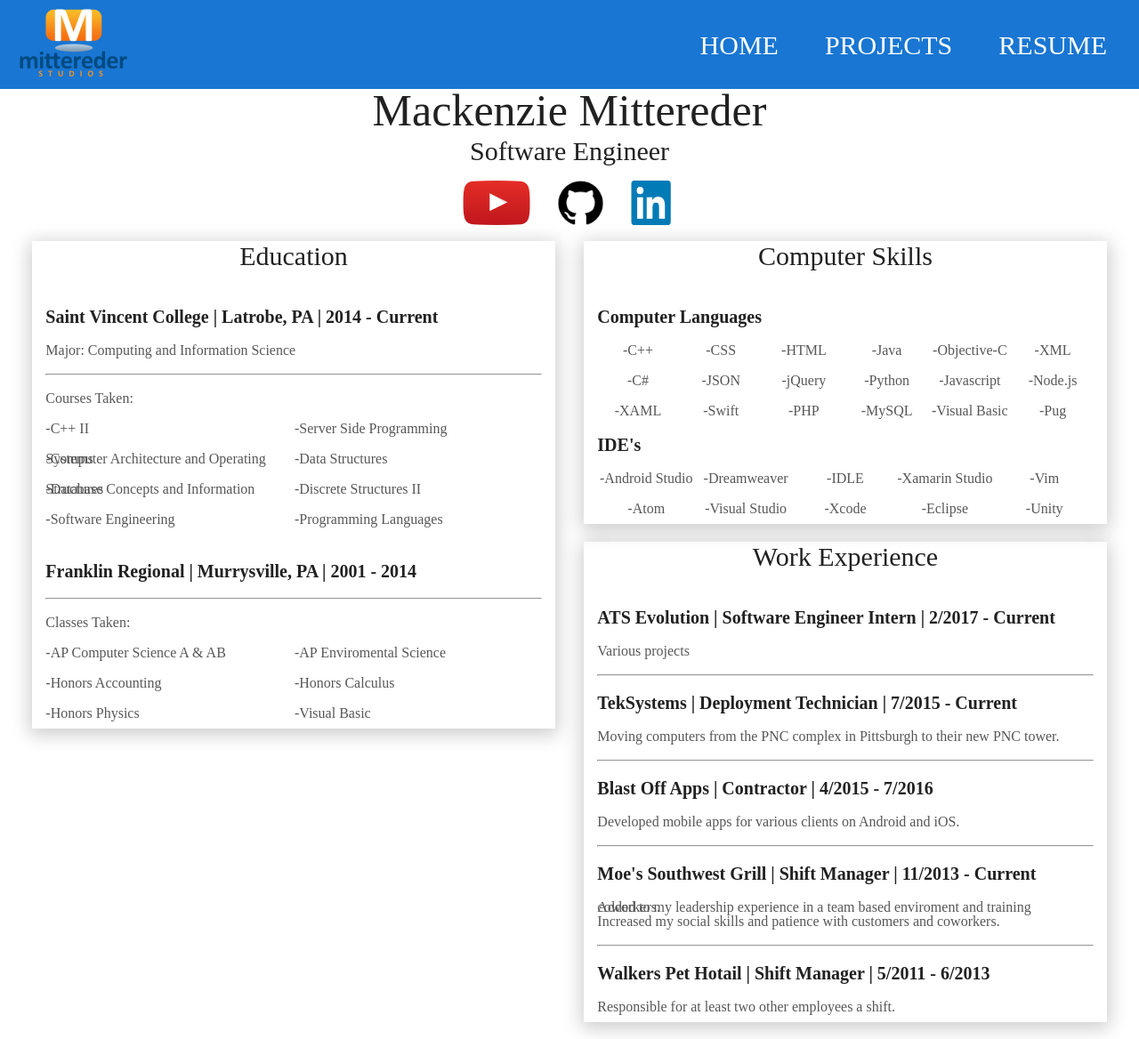
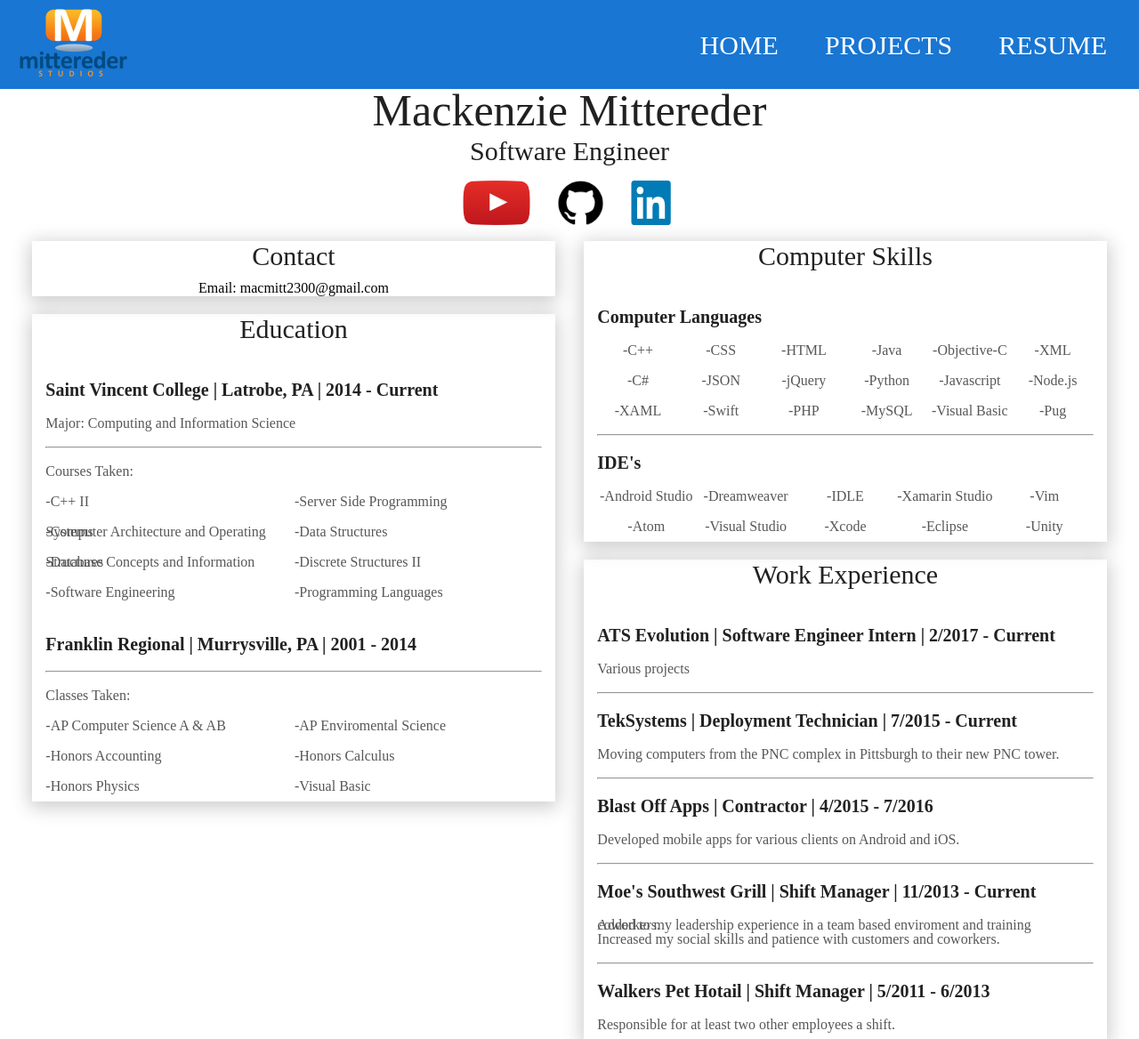
Before and after one commit to macmittereder/mittereder-website, a Node project: template views/index.pug in a window 1280 px wide. Shown: the top 1168 px of the page at 89% size. Run offline with Node 20 templates, Linux system fonts and the light colour scheme; the template is opened without the code that fills it, so the values that code supplies are empty; some libraries are stand-ins or nearby versions.

Commit message:
Added contact div

```diff
--- a/public/css/index.css
+++ b/public/css/index.css
@@ -76,8 +76,20 @@
   position: relative;
 }
 
+
+.contact {
+  margin-top: 20px;
+  box-shadow: 0 4px 20px 3px rgba(0,0,0,0.2);
+  transition: 0.3s;
+  text-align: center;
+}
+
+.contact p.email {
+  margin-top: -20px;
+}
+
 .education {
-  margin-top: 20px;
+  margin-top: 70px;
   box-shadow: 0 4px 20px 3px rgba(0,0,0,0.2);
   transition: 0.3s;
 }
--- a/views/index.pug
+++ b/views/index.pug
@@ -20,6 +20,10 @@
 
 	.content
 		.leftcontent
+			.contact
+				p.title= "Contact"
+				p.email= "Email: macmitt2300@gmail.com"
+
 			.education
 				p.title= "Education"
 				table.college
@@ -127,6 +131,9 @@
 							p= "-Visual Basic"
 						td
 							p= "-Pug"
+					tr
+						td(colspan="6")
+							hr
 				table
 					tr
 						td(colspan="5")
```
